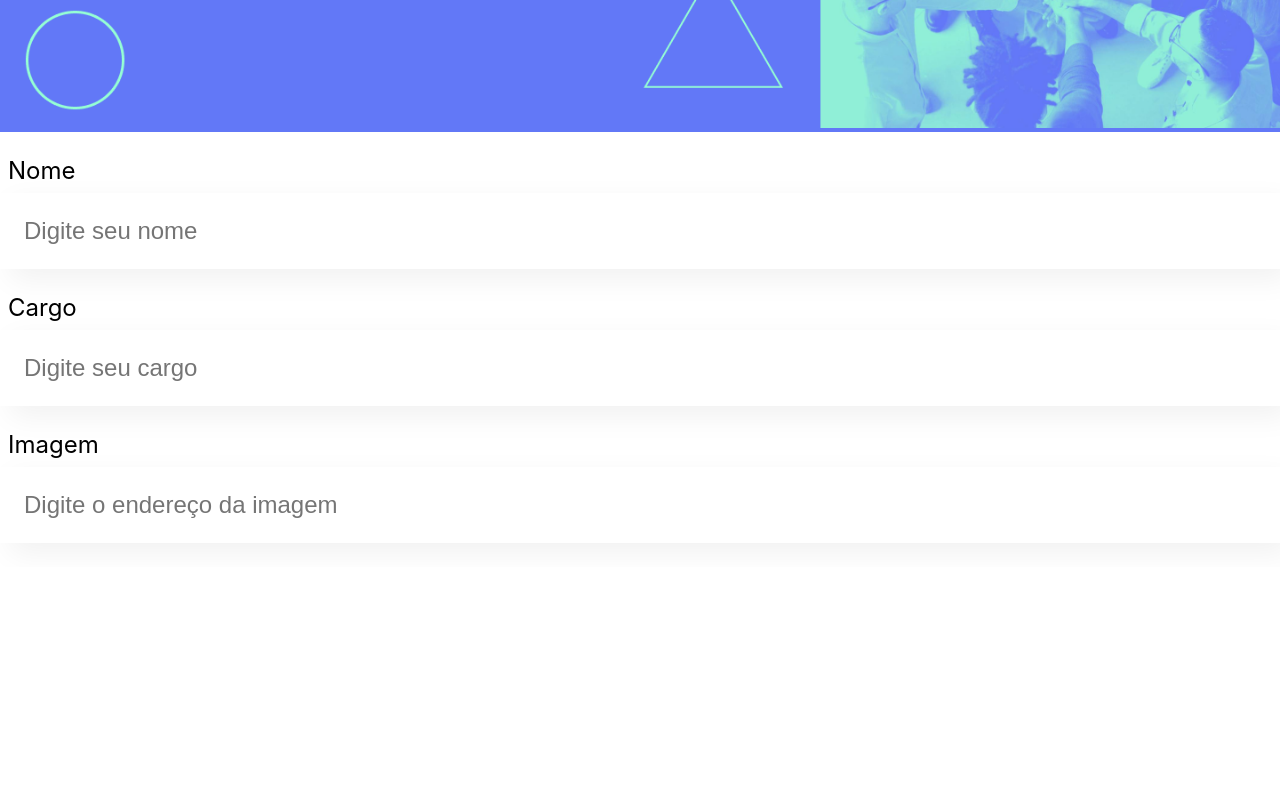
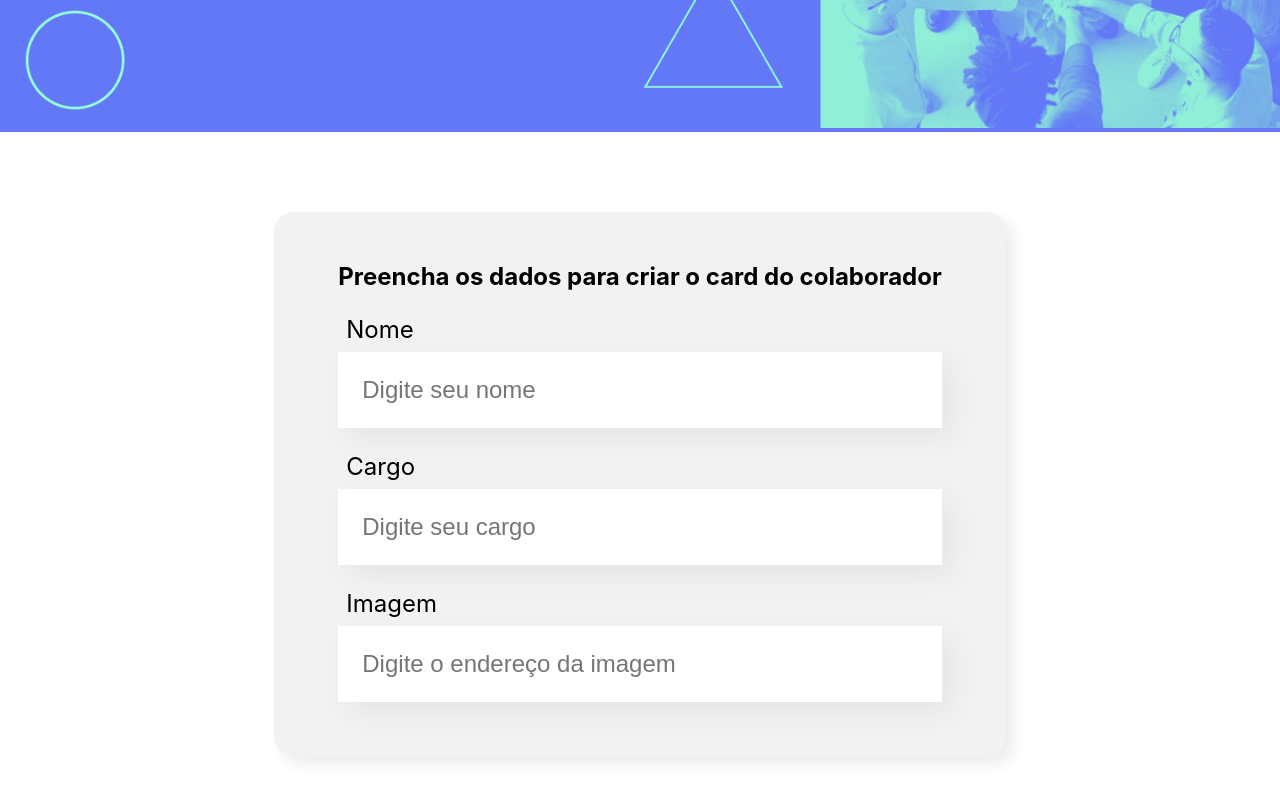
Before and after one commit to wvitu/organo, a React (Create React App) app: page / in a window 1280 px wide. Shown: the part 366-1166 px from the top of the page. Before the commit the page ends 933 px from the top, so only its background shows below. Built offline with nearby package versions, Linux system fonts and the light colour scheme.

Commit message:
Formulário criado
Campo formulário para preenchimento dos dados do texto inseridos anteriormente

```diff
--- a/src/App.js
+++ b/src/App.js
@@ -1,13 +1,11 @@
 import Banner from './componentes/Banner/Banner';
-import CampoTexto from './componentes/CampoTexto';
+import Formulario from './componentes/Formulario';
 
 function App() {
   return (
     <div className="App">
       <Banner />
-      <CampoTexto label="Nome" placeholder="Digite seu nome" />
-      <CampoTexto label="Cargo" placeholder="Digite seu cargo" />
-      <CampoTexto label="Imagem" placeholder="Digite o endereço da imagem" />
+      <Formulario />
     </div>
   );
 }
--- /dev/null
+++ b/src/componentes/Formulario/Formulario.css
@@ -0,0 +1,13 @@
+.formulario {
+    display: flex;
+    justify-content: center;
+    margin: 80px 0;
+}
+
+.formulario form {
+    max-width: 80%;
+    background-color: #f2f2f2;
+    border-radius: 20px;
+    padding: 30px 64px;
+    box-shadow: 8px 8px 16px rgba(0, 0, 0, 0.08);
+}
--- /dev/null
+++ b/src/componentes/Formulario/index.js
@@ -0,0 +1,19 @@
+import './Formulario.css';
+import CampoTexto from '../CampoTexto';
+
+const Formulario = () => {
+
+    return (
+        <section className="formulario">
+            <form>
+                <h2>Preencha os dados para criar o card do colaborador</h2>
+                <CampoTexto label="Nome" placeholder="Digite seu nome" />
+                <CampoTexto label="Cargo" placeholder="Digite seu cargo" />
+                <CampoTexto label="Imagem" placeholder="Digite o endereço da imagem" />
+            </form>
+        </section>
+    )
+
+}
+
+export default Formulario
```
